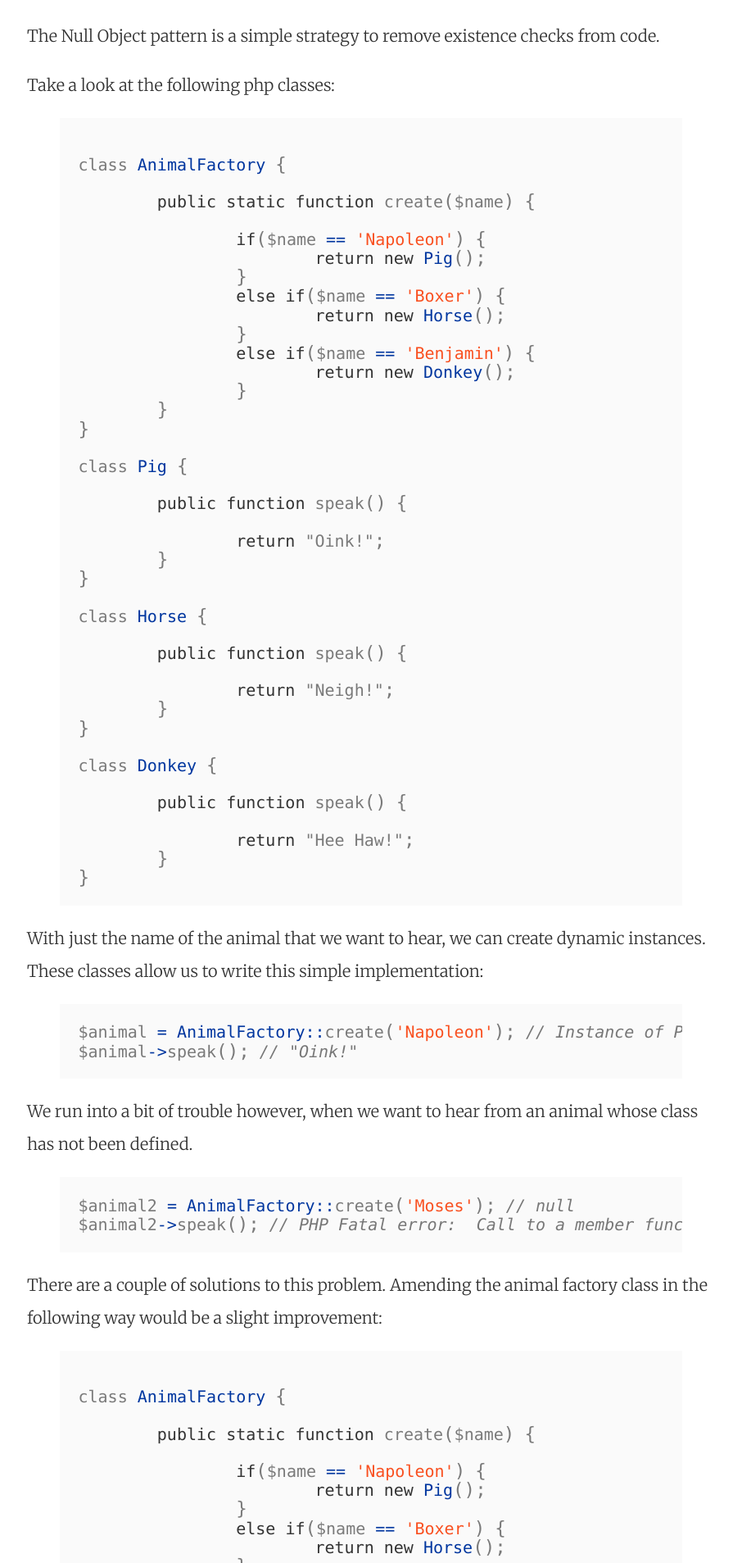
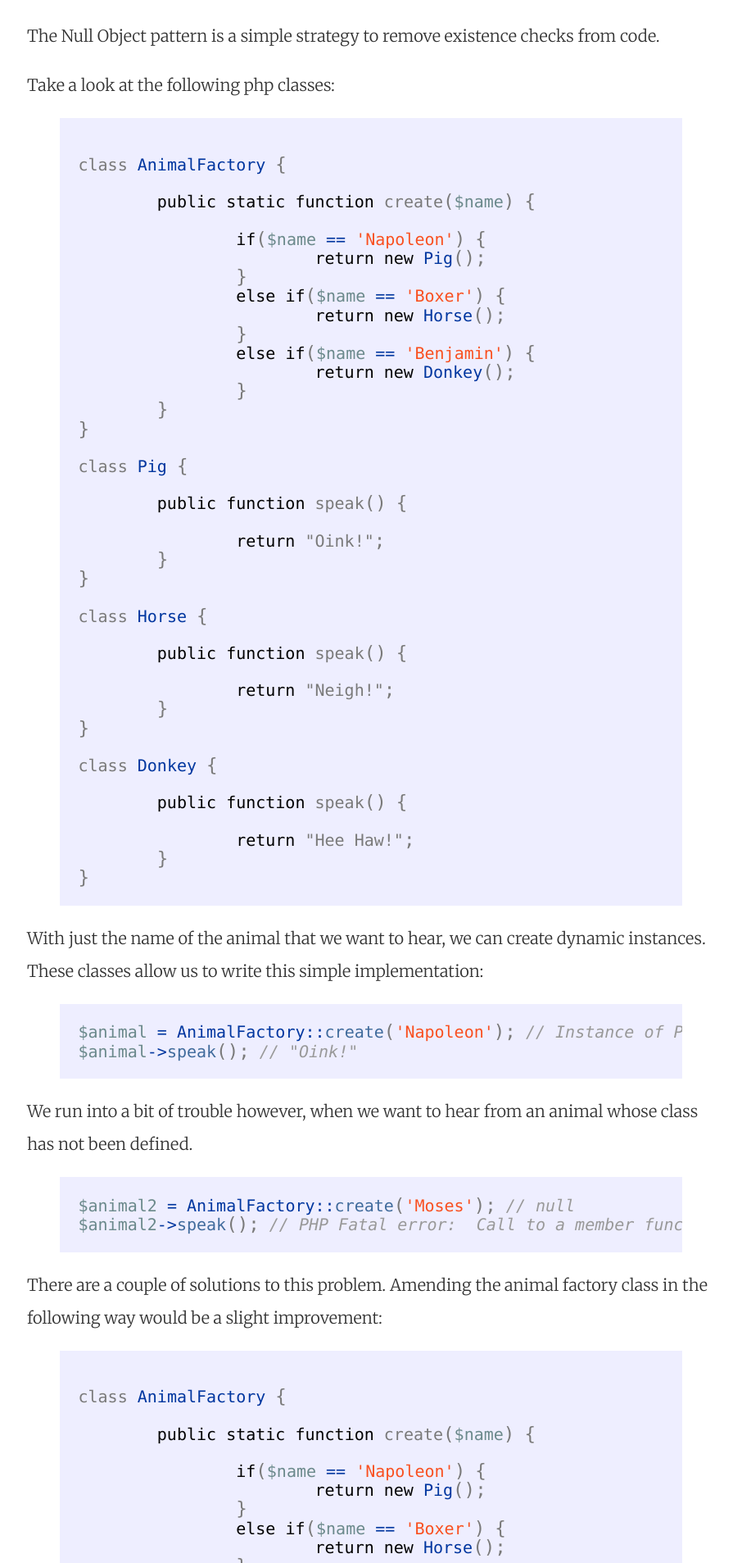
Before and after one commit to HiccupinGminor/HiccupinGminor.github.io, a Jekyll site: the page built from _posts/2015-08-16-null-object-pattern.md, in a window 1280 px wide. Shown: the part 328-2235 px from the top of the page at 82% size, without its empty margins (187-1082 px from the left). Built offline with Jekyll 4.4.1, drawn with Linux system fonts in a browser that asks for light colours.

Commit message:
Change code block styling

```diff
--- a/_sass/_variables.scss
+++ b/_sass/_variables.scss
@@ -93,7 +93,7 @@
 
 // Code
 $pre-border-radius: 0;
-$pre-background-color: #fafafa;
+$pre-background-color: #eeeeff;
 $hljs-comment: $mid-gray;
 $hljs-keyword: $dark-gray;
 $hljs-number: $dark-green;
--- a/_sass/basscss/_syntax-highlighting.scss
+++ b/_sass/basscss/_syntax-highlighting.scss
@@ -3,13 +3,13 @@
 }
 
 .highlight .c1 {
-  color: $hljs-comment;
+  color: #999;
   font-style: italic;
 }
 
 .highlight .k,
 .highlight .kp {
-  color: $hljs-keyword;
+  color: #000;
 }
 
 .highlight .mi {
@@ -18,6 +18,18 @@
 
 .highlight .s1 {
   color: $hljs-string;
+}
+
+.highlight .nx {
+  color: #f45c54;
+}
+
+.highlight .nf {
+  color: #406b9c;
+}
+
+.highlight .nv {
+  color: #6b898b;
 }
 
 .hljs-title,
```
